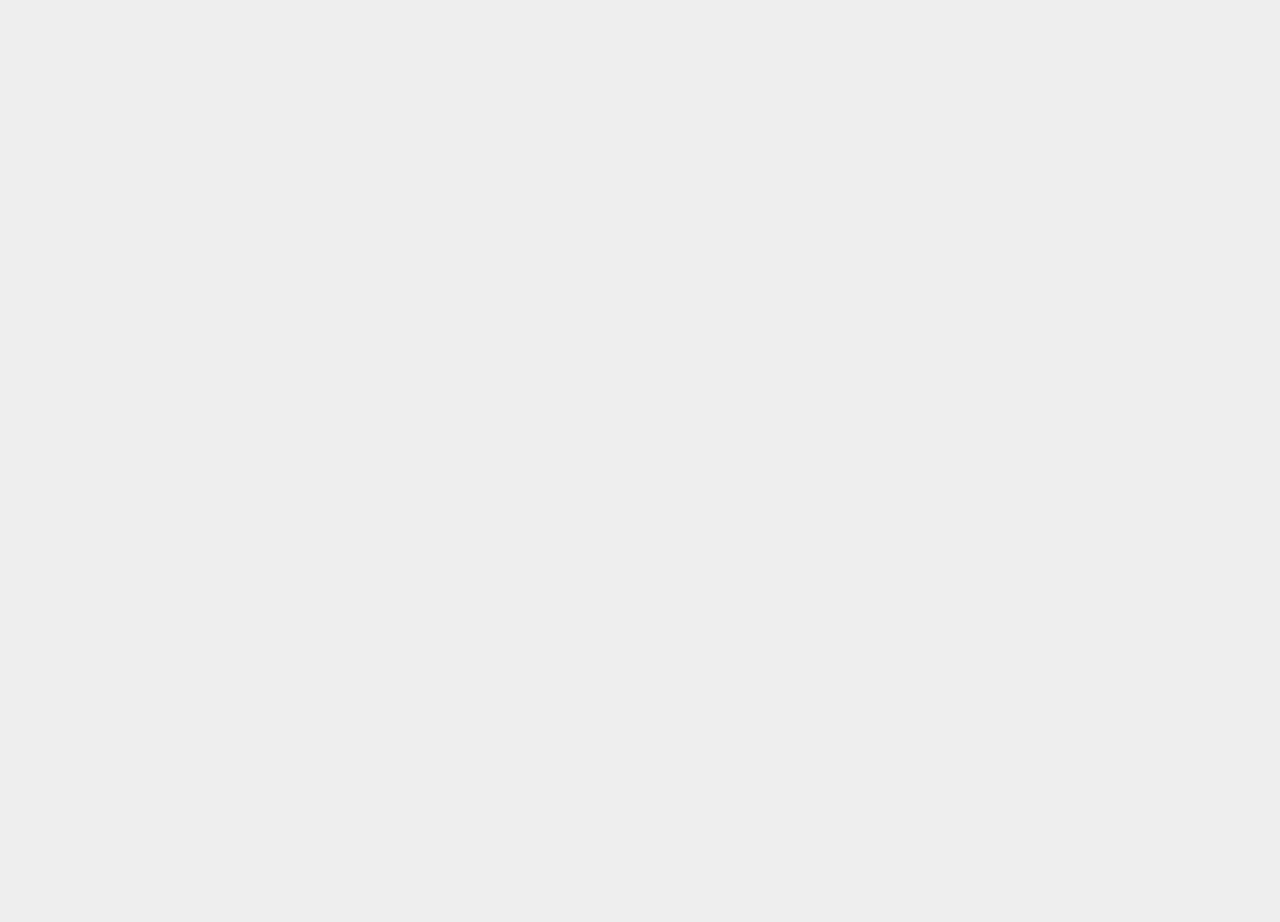
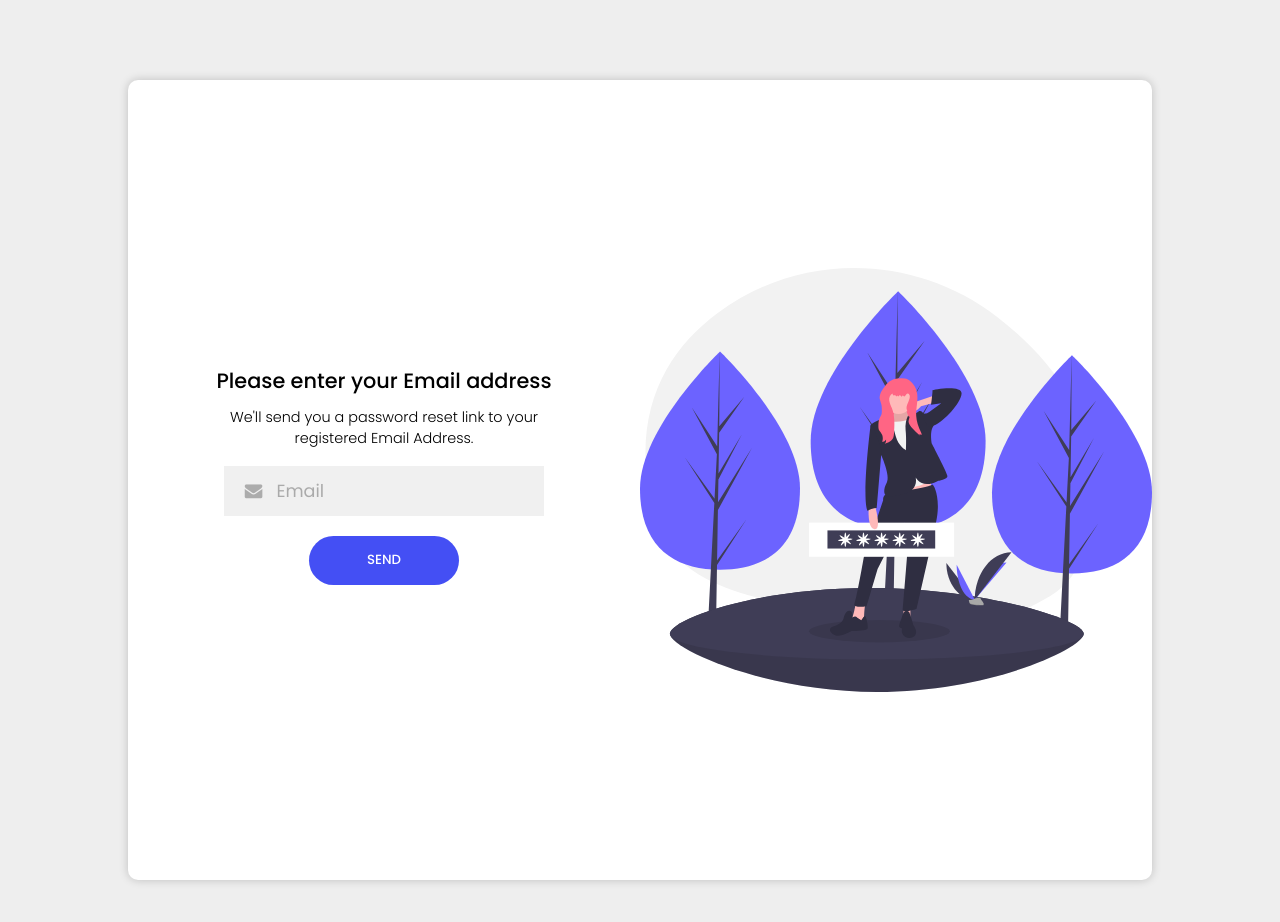
Before and after one commit to sadakchap/complete-auth-MERN, a React app in the folder client/: page /user/password/forgot in a window 1280 px wide. Before the commit the page ends 800 px from the top, so only its background shows below. Built offline with nearby package versions, Linux system fonts and the light colour scheme.

Commit message:
User ForgotPassword Component

```diff
--- a/client/public/index.html
+++ b/client/public/index.html
@@ -26,7 +26,7 @@
     -->
     <link rel="stylesheet" href="https://stackpath.bootstrapcdn.com/font-awesome/4.7.0/css/font-awesome.min.css"
       integrity="sha384-wvfXpqpZZVQGK6TAh5PVlGOfQNHSoD2xbE+QkPxCAFlNEevoEH3Sl0sibVcOQVnN" crossorigin="anonymous">
-    <link href="https://fonts.googleapis.com/css2?family=Poppins:wght@300;400;500&display=swap" rel="stylesheet">
+    <link href="https://fonts.googleapis.com/css2?family=Poppins:wght@300;400;500;600&display=swap" rel="stylesheet">
     <title>React App</title>
   </head>
   <body>
--- a/client/src/components/App.js
+++ b/client/src/components/App.js
@@ -2,6 +2,7 @@ import { BrowserRouter as Router, Switch, Route } from 'react-router-dom';
 import AdminRoute from './AdminRoute';
 import AdminDashboard from './pages/AdminDashboard';
 import ConfirmEmail from './pages/ConfirmEmail';
+import ForgotPassword from './pages/ForgotPassword';
 import UserDashboard from './pages/UserDashboard';
 import PrivateRoute from './PrivateRoute';
 const { default: Authenticate } = require("./pages/Authenticate");
@@ -12,6 +13,7 @@ function App() {
       <Switch>
         <Route path="/" component={Authenticate} exact />
         <Route path="/user/verify/:token" component={ConfirmEmail} exact />
+        <Route path="/user/password/forgot" component={ForgotPassword} />
         <PrivateRoute path="/user/dashboard" component={UserDashboard} exact />
         <AdminRoute path="/admin/dashboard" component={AdminDashboard} exact />
       </Switch>
--- a/client/src/components/Signin.jsx
+++ b/client/src/components/Signin.jsx
@@ -1,6 +1,7 @@
 import React, { useState } from 'react';
 import axios from 'axios';
 import { Authenticate } from '../helpers/auth';
+import { Link } from 'react-router-dom';
 
 const Signin = ({ showToast }) => {
 
@@ -8,6 +9,7 @@ const Signin = ({ showToast }) => {
         email: '',
         password: ''
     });
+
     const [loading, setLoading] = useState(false);
 
     const handleChange = name => e => setFormData({ ...formData, [name]: e.target.value });
@@ -50,6 +52,7 @@ const Signin = ({ showToast }) => {
                     <i className="fa fa-lock"></i>
                     <input type="password" placeholder="Password" onChange={handleChange("password")} value={password} />
                 </div>
+                <Link className="forget-link" to="/user/password/forgot">Forgot Password ?</Link>
                 <button type="submit" className="btn solid" disabled={loading}>Log in</button>
                 <p className="social-text">Or Sign In with social platforms</p>
                     <div className="social-media">
--- /dev/null
+++ b/client/src/components/pages/ForgotPassword.jsx
@@ -0,0 +1,53 @@
+import React, { useState } from 'react';
+import forgotImg from '../../assets/img/forgot.svg';
+import axios from 'axios';
+import { ToastContainer, toast } from 'react-toastify';
+
+
+const ForgotPassword = () => {
+    const [email, setEmail] = useState('');
+    const [loading, setLoading] = useState(false);
+
+    const handleSubmit = e => {
+        e.preventDefault();
+        if(!email){
+            return toast.error('Please enter Email!')
+        }
+        setLoading(true);
+        axios.put(`${process.env.REACT_APP_API_URL}/user/password/forgot`, { email })
+            .then(res => {
+                if(res.data.error) return toast.error(res.data.error);
+                setEmail('')
+                return toast.success(res.data.message);
+            })
+            .catch(err => {
+                if(err.response.data.error) return toast.error(err.response.data.error);
+                return toast.error('Sorry, something went wrong!');
+            })
+        setLoading(false);
+    }
+
+    return (
+        <>
+            <ToastContainer />
+            <div className="container-fluid min-h-screen grid col-lg-2">
+                <div className="form-container">
+                    <form className="forgot-form" onSubmit={handleSubmit}>
+                        <h3>Please enter your Email address</h3>
+                        <p className="help-text">We'll send you a password reset link to your registered Email Address.</p>
+                        <div className="input-field">
+                                <i className="fa fa-envelope"></i>
+                                <input type="email" placeholder="Email" onChange={e => setEmail(e.target.value)} value={email}  />
+                            </div>
+                            <button type="submit" className="btn solid" disabled={loading}>Send</button>
+                    </form>
+                </div>
+                <div className="img-container">
+                        <img src={forgotImg} alt="Forgot password" className="image image-fluid" />
+                </div>
+            </div>
+        </>
+    )
+}
+
+export default ForgotPassword
--- a/client/src/index.css
+++ b/client/src/index.css
@@ -362,7 +362,7 @@ form.sign-up-form{
 /* Verify email screen */
 .container-fluid{
   position: relative;
-  width: 90%;
+  width: 80%;
   margin: 5em auto;
   box-shadow: 0 0 10px rgba(0, 0, 0, .2);
   padding: 2rem 5rem;
@@ -383,3 +383,41 @@ form.sign-up-form{
   font-size: .9rem;
   font-weight: 300;
 }
+.forget-link{
+  text-align: right !important;
+  color: var(--primary);
+  font-size: .8rem;
+  align-self: flex-end;
+  margin-right: 100px;
+}
+.min-h-screen{
+  min-height: calc(100vh);
+}
+.grid{
+  padding: 0;
+  display: grid;
+}
+.col-lg-2{
+  grid-template-columns: 1fr 1fr;
+}
+.form-container, .img-container{
+  display: flex;
+  justify-content: center;
+  align-items: center;
+  width: 100%;
+  height: 100%;
+}
+.form-container h3{
+  font-weight: 500;
+  font-size: 1.3rem;
+  margin-bottom: .5em;
+  text-align: left;
+}
+.form-container p{
+  font-size: .9rem;
+  margin-bottom: .5em;
+}
+.image-fluid{
+  width: 100%;
+  height: 100%;
+}
```
Also changed, not shown: client/src/assets/img/forgot.svg (added).
